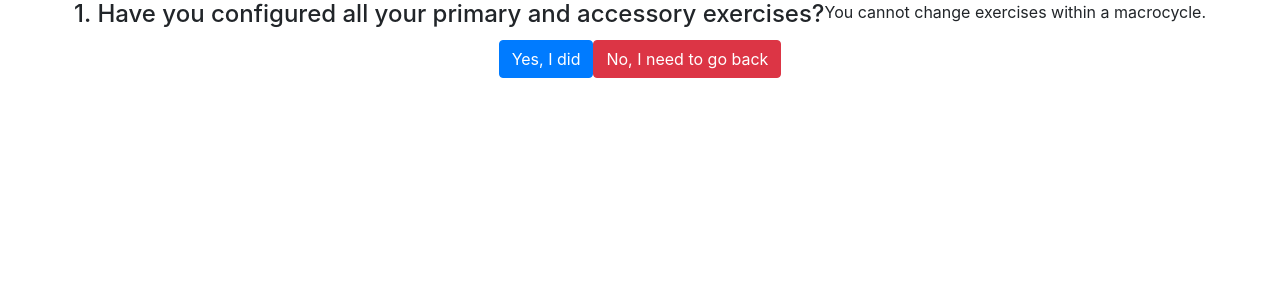
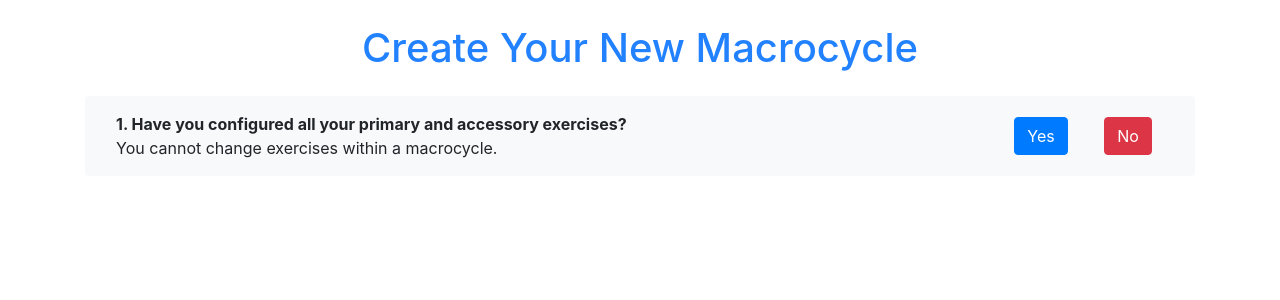
Before and after one commit to alexfuerst93/fitnessapp, a Django app: page /configure-next-cycle/ in a window 1280 px wide. Shown: the part 56-356 px from the top of the page. Run offline with Django 3.2, Linux system fonts and the light colour scheme; some libraries are stand-ins or nearby versions.

Commit message:
finished design on workout configuration

```diff
--- a/fitness_app/urls.py
+++ b/fitness_app/urls.py
@@ -27,5 +27,6 @@ urlpatterns = [
 
     path('profile/', views.profile, name="profile"),
     path('configure-next-cycle/', views.configure, name="configure"),
-    path('workout/<str:cycle>', views.workout, name="workout")
+    path('workout/<str:cycle>', views.workout, name="workout"),
+    path('success', views.success, name="success")
 ]
--- a/userprofile/templates/userprofile/configure.html
+++ b/userprofile/templates/userprofile/configure.html
@@ -1,157 +1,289 @@
 {% extends 'userprofile/base.html' %}
 {% block content %}
 
+<h1 class="my-4">Create Your New Macrocycle</h1>
 
 <div class="container">
 
-{% if step_3 %}
-<div> class="row justify-content-center"
-    <h4>Awesome! You created a new workout!</h4>
-    <a href="{% url 'workout' cycle_name %}" class="btn btn-success">Start your next macrocycle!!</a>
+<div class="row justify-content-between align-items-center bg-light mx-0 my-3 p-3 rounded {% if step_1 %} border border-success {% endif %}">
+    <div class="col-10">
+        <p class="m-0"><b>1. Have you configured all your primary and accessory exercises?</b><br>You cannot change exercises within a macrocycle.</p>
     </div>
-{% else %}
-
-<div class="row justify-content-center">
-    <h4>1. Have you configured all your primary and accessory exercises?</h2>
-    <p>You cannot change exercises within a macrocycle.</p>
+    <div class="col">
         <form action="{% url 'configure' %}" method="POST">
             {% csrf_token %}
-        <input type="submit" class="btn btn-primary" name="exercises_confirmed" value="Yes, I did">
+            <input type="submit" class="btn btn-primary" name="exercises_confirmed" value="Yes">
         </form>
-    <a href="{% url 'profile' %}" class="btn btn-danger">No, I need to go back</a>
+    </div>
+    <div class="col">
+        <a href="{% url 'profile' %}" class="btn btn-danger">No</a>
+    </div>
 </div>
 
 {% if step_1 %}
-<div class="row justify-content-center">
-    <h4>2. How many days per week do you want to workout?</h4>
-    <form action="{% url 'configure' %}" method="POST">
+<div class="row justify-content-between align-items-center bg-light mx-0 my-3 p-3 rounded {% if step_1 and step_2 %} border border-success {% endif %}">
+    <div class="col">
+        <p class="m-0"><b>2. How many days per week do you want to workout?</b></p>
+    </div>
+
+    <form action="{% url 'configure' %}" class="form-inline" method="POST">
         {% csrf_token %}
-        <select name="days" required>
+            <select name="days" class="col form-control" required>
                 <option value="">select</option>
                 <option value="3">3 days</option>
                 <option value="4">4 days</option>
                 <option value="5">5 days</option>
             </select>
+        <div class="col">
             <input type="submit" class="btn btn-primary" name="day_amount" value="Confirm">
+        </div>
     </form>
+
 </div>
 {% endif %}
 
 {% if step_1 and step_2 %}
-<h4>3. Choose your exercises</h4>
 
-<div class="row justify-content-center">
-    <p>{{ error }}</p>
+<div class="bg-light mx-0 my-3 p-3 rounded">
+
+<div class="row justify-content-between align-items-center py-2 px-3">
+    <div class="col-8">
+        <p class="m-0"><b>3. Choose your exercises</b></p>
+    </div>
     <form action="" method="POST">
         {% csrf_token %}
-    <table>
-        <thead>
+        <input type="hidden" name="days" value="{{ days }}">
+    <div class="col">
+        <input type="submit" class="btn btn-primary" name="configuration_completed" value="Create my next cycle!">
+    </div>
+</div>
+
+{% if error %}
+<div class="row justify-content-center"><p class="col bg-danger text-white text-center p-2 m-3"><b>[Icon] {{ error }}</b></p></div>
+{% endif %}
+
+<div class="row">
+    <div class="col-4 my-2">
+    <table class="table table-bordered table-sm">
+        <thead class="thead-dark">
             <tr>
-                <th colspan="2">Day 1</th>
-                <th colspan="2">Day 2</th>
-                <th colspan="2">Day 3</th>
-                {% if days == 4 %}
-                <th colspan="2">Day 4</th>
-                {% elif days == 5 %}
-                <th colspan="2">Day 4</th>
-                <th colspan="2">Day 5</th>
-                {% endif %}
+                <th scope="col"></th>
+                <th scope="col" colspan="3">Day 1</th>
             </tr>
             <tr>
-                <th>Primary</th>
-                <th>Accessory</th>
-                <th>Primary</th>
-                <th>Accessory</th>
-                <th>Primary</th>
-                <th>Accessory</th>
-                {% if days == 4 %}
-                <th>Primary</th>
-                <th>Accessory</th>
-                {% elif days == 5 %}
-                <th>Primary</th>
-                <th>Accessory</th>
-                <th>Primary</th>
-                <th>Accessory</th>
-                {% endif %}
+                <th scope="col"></th>
+                <th scope="col">Primary</th>
+                <th scope="col"></th>
+                <th scope="col">Accessory</th>
             </tr>
         </thead>
         <tbody>
             <tr>
-                <td>{{ configure_workout_day1.first_max_exercise }}</td>
-                <td>{{ configure_workout_day1.first_sec_exercise }}</td>
-                <td>{{ configure_workout_day2.first_max_exercise }}</td>
-                <td>{{ configure_workout_day2.first_sec_exercise }}</td>
-                <td>{{ configure_workout_day3.first_max_exercise }}</td>
-                <td>{{ configure_workout_day3.first_sec_exercise }}</td>
-                {% if days == 4 %}
-                <td>{{ configure_workout_day4.first_max_exercise }}</td>
-                <td>{{ configure_workout_day4.first_sec_exercise }}</td>
-                {% elif days == 5 %}
-                <td>{{ configure_workout_day4.first_max_exercise }}</td>
-                <td>{{ configure_workout_day4.first_sec_exercise }}</td>
-                <td>{{ configure_workout_day5.first_max_exercise }}</td>
-                <td>{{ configure_workout_day5.first_sec_exercise }}</td>
-                {% endif %}
+                <th scope="row">1st</th>
+                <td class="table-primary">{{ configure_workout_day1.first_max_exercise }}</td>
+                <td>or</td>
+                <td class="table-success">{{ configure_workout_day1.first_sec_exercise }}</td>
             </tr>
             <tr>
-                <td>{{ configure_workout_day1.second_max_exercise }}</td>
-                <td>{{ configure_workout_day1.second_sec_exercise }}</td>
-                <td>{{ configure_workout_day2.second_max_exercise }}</td>
-                <td>{{ configure_workout_day2.second_sec_exercise }}</td>
-                <td>{{ configure_workout_day3.second_max_exercise }}</td>
-                <td>{{ configure_workout_day3.second_sec_exercise }}</td>
-                {% if days == 4 %}
-                <td>{{ configure_workout_day4.second_max_exercise }}</td>
-                <td>{{ configure_workout_day4.second_sec_exercise }}</td>
-                {% elif days == 5 %}
-                <td>{{ configure_workout_day4.second_max_exercise }}</td>
-                <td>{{ configure_workout_day4.second_sec_exercise }}</td>
-                <td>{{ configure_workout_day5.second_max_exercise }}</td>
-                <td>{{ configure_workout_day5.second_sec_exercise }}</td>
-                {% endif %}
+                <th scope="row">2nd</th>
+                <td class="table-primary">{{ configure_workout_day1.second_max_exercise }}</td>
+                <td>or</td>
+                <td class="table-success">{{ configure_workout_day1.second_sec_exercise }}</td>
             </tr>
             <tr>
-                <td>{{ configure_workout_day1.third_max_exercise }}</td>
-                <td>{{ configure_workout_day1.third_sec_exercise }}</td>
-                <td>{{ configure_workout_day2.third_max_exercise }}</td>
-                <td>{{ configure_workout_day2.third_sec_exercise }}</td>
-                <td>{{ configure_workout_day3.third_max_exercise }}</td>
-                <td>{{ configure_workout_day3.third_sec_exercise }}</td>
-                {% if days == 4 %}
-                <td>{{ configure_workout_day4.third_max_exercise }}</td>
-                <td>{{ configure_workout_day4.third_sec_exercise }}</td>
-                {% elif days == 5 %}
-                <td>{{ configure_workout_day4.third_max_exercise }}</td>
-                <td>{{ configure_workout_day4.third_sec_exercise }}</td>
-                <td>{{ configure_workout_day5.third_max_exercise }}</td>
-                <td>{{ configure_workout_day5.third_sec_exercise }}</td>
-                {% endif %}
+                <th scope="row">3rd</th>
+                <td class="table-primary">{{ configure_workout_day1.third_max_exercise }}</td>
+                <td>or</td>
+                <td class="table-success">{{ configure_workout_day1.third_sec_exercise }}</td>
             </tr>
             <tr>
-                <td>{{ configure_workout_day1.fourth_max_exercise }}</td>
-                <td>{{ configure_workout_day1.fourth_sec_exercise }}</td>
-                <td>{{ configure_workout_day2.fourth_max_exercise }}</td>
-                <td>{{ configure_workout_day2.fourth_sec_exercise }}</td>
-                <td>{{ configure_workout_day3.fourth_max_exercise }}</td>
-                <td>{{ configure_workout_day3.fourth_sec_exercise }}</td>
-                {% if days == 4 %}
-                <td>{{ configure_workout_day4.fourth_max_exercise }}</td>
-                <td>{{ configure_workout_day4.fourth_sec_exercise }}</td>
-                {% elif days == 5 %}
-                <td>{{ configure_workout_day4.fourth_max_exercise }}</td>
-                <td>{{ configure_workout_day4.fourth_sec_exercise }}</td>
-                <td>{{ configure_workout_day5.fourth_max_exercise }}</td>
-                <td>{{ configure_workout_day5.fourth_sec_exercise }}</td>
-                {% endif %}
+                <th scope="row">4th</th>
+                <td class="table-primary">{{ configure_workout_day1.fourth_max_exercise }}</td>
+                <td>or</td>
+                <td class="table-success">{{ configure_workout_day1.fourth_sec_exercise }}</td>
             </tr>
         </tbody>
     </table>
-    <input type="hidden" name="days" value="{{ days }}">
-    <input type="submit" class="btn btn-primary" name="configuration_completed" value="Create my next cycle!">
+    </div>
+
+    <div class="col-4 my-2">
+    <table class="table table-bordered table-sm">
+        <thead class="thead-dark">
+            <tr>
+                <th scope="col"></th>
+                <th scope="col" colspan="3">Day 2</th>
+            </tr>
+            <tr>
+                <th scope="col"></th>
+                <th scope="col">Primary</th>
+                <th scope="col"></th>
+                <th scope="col">Accessory</th>
+            </tr>
+        </thead>
+        <tbody>
+            <tr>
+                <th scope="row">1st</th>
+                <td class="table-primary">{{ configure_workout_day2.first_max_exercise }}</td>
+                <td>or</td>
+                <td class="table-success">{{ configure_workout_day2.first_sec_exercise }}</td>
+            </tr>
+            <tr>
+                <th scope="row">2nd</th>
+                <td class="table-primary">{{ configure_workout_day2.second_max_exercise }}</td>
+                <td>or</td>
+                <td class="table-success">{{ configure_workout_day2.second_sec_exercise }}</td>
+            </tr>
+            <tr>
+                <th scope="row">3rd</th>
+                <td class="table-primary">{{ configure_workout_day2.third_max_exercise }}</td>
+                <td>or</td>
+                <td class="table-success">{{ configure_workout_day2.third_sec_exercise }}</td>
+            </tr>
+            <tr>
+                <th scope="row">4th</th>
+                <td class="table-primary">{{ configure_workout_day2.fourth_max_exercise }}</td>
+                <td>or</td>
+                <td class="table-success">{{ configure_workout_day2.fourth_sec_exercise }}</td>
+            </tr>
+        </tbody>
+    </table>
+    </div>
+
+    <div class="col-4 my-2">
+    <table class="table table-bordered table-sm">
+        <thead class="thead-dark">
+            <tr>
+                <th scope="col"></th>
+                <th scope="col" colspan="3">Day 3</th>
+            </tr>
+            <tr>
+                <th scope="col"></th>
+                <th scope="col">Primary</th>
+                <th scope="col"></th>
+                <th scope="col">Accessory</th>
+            </tr>
+        </thead>
+        <tbody>
+            <tr>
+                <th scope="row">1st</th>
+                <td class="table-primary">{{ configure_workout_day3.first_max_exercise }}</td>
+                <td>or</td>
+                <td class="table-success">{{ configure_workout_day3.first_sec_exercise }}</td>
+            </tr>
+            <tr>
+                <th scope="row">2nd</th>
+                <td class="table-primary">{{ configure_workout_day3.second_max_exercise }}</td>
+                <td>or</td>
+                <td class="table-success">{{ configure_workout_day3.second_sec_exercise }}</td>
+            </tr>
+            <tr>
+                <th scope="row">3rd</th>
+                <td class="table-primary">{{ configure_workout_day3.third_max_exercise }}</td>
+                <td>or</td>
+                <td class="table-success">{{ configure_workout_day3.third_sec_exercise }}</td>
+            </tr>
+            <tr>
+                <th scope="row">4th</th>
+                <td class="table-primary">{{ configure_workout_day3.fourth_max_exercise }}</td>
+                <td>or</td>
+                <td class="table-success">{{ configure_workout_day3.fourth_sec_exercise }}</td>
+            </tr>
+        </tbody>
+    </table>
+    </div>
+
+    {% if days == 4 or days == 5%}
+    <div class="col-4 my-2">
+    <table class="table table-bordered table-sm">
+        <thead class="thead-dark">
+            <tr>
+                <th scope="col"></th>
+                <th scope="col" colspan="3">Day 4</th>
+            </tr>
+            <tr>
+                <th scope="col"></th>
+                <th scope="col">Primary</th>
+                <th scope="col"></th>
+                <th scope="col">Accessory</th>
+            </tr>
+        </thead>
+        <tbody>
+            <tr>
+                <th scope="row">1st</th>
+                <td class="table-primary">{{ configure_workout_day4.first_max_exercise }}</td>
+                <td>or</td>
+                <td class="table-success">{{ configure_workout_day4.first_sec_exercise }}</td>
+            </tr>
+            <tr>
+                <th scope="row">2nd</th>
+                <td class="table-primary">{{ configure_workout_day4.second_max_exercise }}</td>
+                <td>or</td>
+                <td class="table-success">{{ configure_workout_day4.second_sec_exercise }}</td>
+            </tr>
+            <tr>
+                <th scope="row">3rd</th>
+                <td class="table-primary">{{ configure_workout_day4.third_max_exercise }}</td>
+                <td>or</td>
+                <td class="table-success">{{ configure_workout_day4.third_sec_exercise }}</td>
+            </tr>
+            <tr>
+                <th scope="row">4th</th>
+                <td class="table-primary">{{ configure_workout_day4.fourth_max_exercise }}</td>
+                <td>or</td>
+                <td class="table-success">{{ configure_workout_day4.fourth_sec_exercise }}</td>
+            </tr>
+        </tbody>
+    </table>
+    </div>
+    {% endif %}
+    {% if days == 5 %}
+    <div class="col-4 my-2">
+    <table class="table table-bordered table-sm">
+        <thead class="thead-dark">
+            <tr>
+                <th scope="col"></th>
+                <th scope="col" colspan="3">Day 5</th>
+            </tr>
+            <tr>
+                <th scope="col"></th>
+                <th scope="col">Primary</th>
+                <th scope="col"></th>
+                <th scope="col">Accessory</th>
+            </tr>
+        </thead>
+        <tbody>
+            <tr>
+                <th scope="row">1st</th>
+                <td class="table-primary">{{ configure_workout_day5.first_max_exercise }}</td>
+                <td>or</td>
+                <td class="table-success">{{ configure_workout_day5.first_sec_exercise }}</td>
+            </tr>
+            <tr>
+                <th scope="row">2nd</th>
+                <td class="table-primary">{{ configure_workout_day5.second_max_exercise }}</td>
+                <td>or</td>
+                <td class="table-success">{{ configure_workout_day5.second_sec_exercise }}</td>
+            </tr>
+            <tr>
+                <th scope="row">3rd</th>
+                <td class="table-primary">{{ configure_workout_day5.third_max_exercise }}</td>
+                <td>or</td>
+                <td class="table-success">{{ configure_workout_day5.third_sec_exercise }}</td>
+            </tr>
+            <tr>
+                <th scope="row">4th</th>
+                <td class="table-primary">{{ configure_workout_day5.fourth_max_exercise }}</td>
+                <td>or</td>
+                <td class="table-success">{{ configure_workout_day5.fourth_sec_exercise }}</td>
+            </tr>
+        </tbody>
+    </table>
+    </div>
+    {% endif %}
+</div>
 
     </form>
 </div>
-{% endif %}
 {% endif %}
 
 </div>
--- a/userprofile/views.py
+++ b/userprofile/views.py
@@ -228,7 +228,7 @@ def configure(request):
         if not check_input([first_max_exercise, first_sec_exercise, second_max_exercise, second_sec_exercise, third_max_exercise, third_sec_exercise, fourth_max_exercise, fourth_sec_exercise]):
             # all lists are empty, which means the user didn't select a single exercise
             setup = workout_configurator(days)
-            setup["error"] = "You didnt' select an exercise."
+            setup["error"] = "Please select exercises!"
             return render(request, "userprofile/configure.html", setup)
 
         elif not all([workout_validator(days, first_max_exercise, first_sec_exercise), workout_validator(days, second_max_exercise, second_sec_exercise),
@@ -292,8 +292,10 @@ def configure(request):
                 cycle.save()
                 day_count += 1
 
-            return render(request, "userprofile/configure.html", {"step_3" : True, "cycle_name" : cycle_name})
+            return render(request, "userprofile/success.html", {"cycle_name" : cycle_name})
 
+def success(request):
+    return render(request, "userprofile/success.html")
 
 def contact(request):
     return render(request, "userprofile/contact.html")
```
Also changed, not shown: userprofile/templates/userprofile/success.html (added, +11 -0 lines), db.sqlite3. Lines whose indentation alone changed are shown as unchanged.
